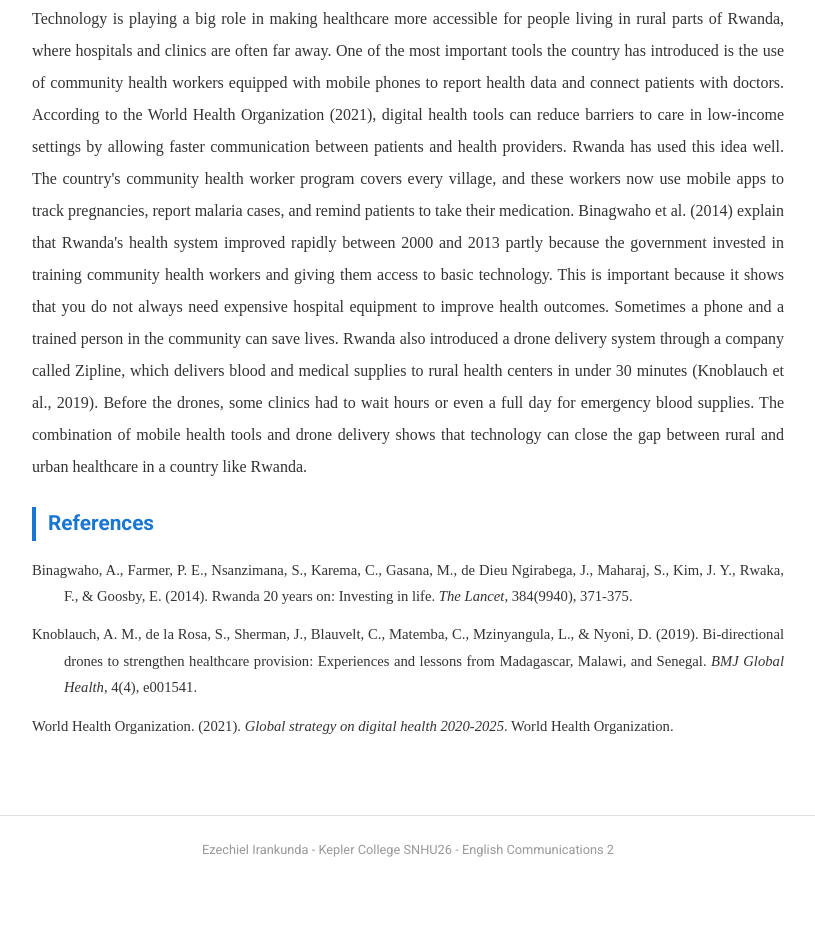
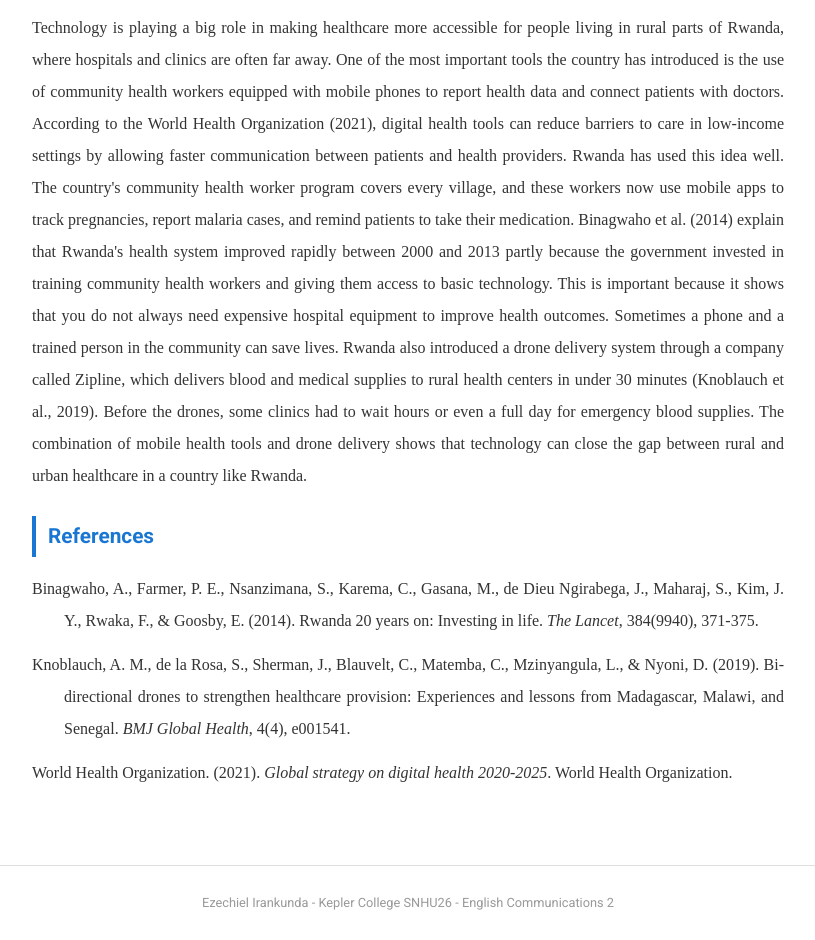
Before and after one commit to eiran-ai/english2-portfolio, a plain HTML site: page in-text-citation.html in a window 1280 px wide. Shown: the part 498-1438 px from the top of the page, without its empty margins (232-1047 px from the left). Before the commit the page ends 1382 px from the top, so only its background shows below. Drawn offline with Linux system fonts and the light colour scheme.

Commit message:
style: consistent Times New Roman 12pt double spacing across portfolio

```diff
--- a/css/style.css
+++ b/css/style.css
@@ -8,7 +8,7 @@ body {
   font-family: 'Times New Roman', Times, serif;
   color: #333;
   background: #fff;
-  line-height: 1.6;
+  line-height: 2;
   font-size: 12pt;
 }
 
@@ -233,8 +233,8 @@ nav .nav-links a.active {
 .references p {
   padding-left: 2rem;
   text-indent: -2rem;
-  font-size: 11pt;
-  line-height: 1.8;
+  font-size: 12pt;
+  line-height: 2;
   margin-bottom: 0.75rem;
 }
 
```
